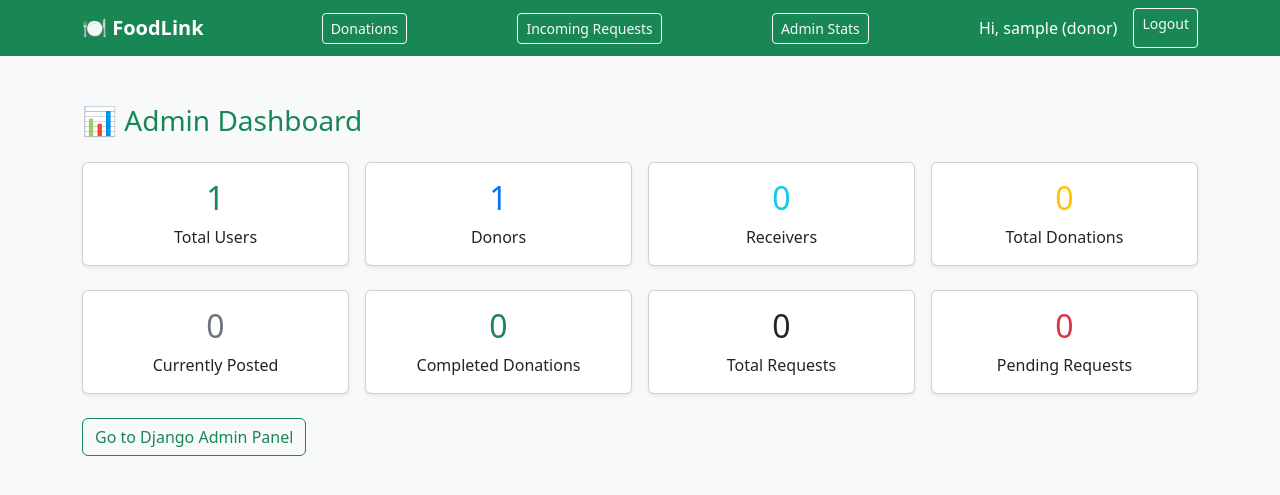
After one commit to tawheedul-islam/FoodLink-Food-Waste-Donation-System, a Django app: page /accounts/admin-dashboard/ in a window 1280 px wide. The commit adds this page. Shown: the top 495 px of the page. Run offline with Django 5.2, Linux system fonts and the light colour scheme; the visitor is signed in with stand-in values (Sample User, id 1); data comes from the database, SQL or seed files in the repository; data that the repository does not hold is empty.

Commit message:
Added admin stats dashboard (superuser only)

```diff
--- a/accounts/urls.py
+++ b/accounts/urls.py
@@ -6,4 +6,5 @@ urlpatterns = [
     path('login/', views.login_view, name='login'),
     path('logout/', views.logout_view, name='logout'),
     path('dashboard/', views.dashboard_view, name='dashboard'),
+    path('admin-dashboard/', views.admin_dashboard, name='admin_dashboard'),
 ]
--- a/accounts/views.py
+++ b/accounts/views.py
@@ -3,6 +3,9 @@ from django.contrib.auth import login, logout, authenticate
 from django.contrib.auth.decorators import login_required
 from django.contrib import messages
 from .forms import RegisterForm
+from .models import User
+from donations.models import FoodDonation
+from requests_app.models import DonationRequest
 
 def register_view(request):
     if request.method == 'POST':
@@ -35,3 +38,21 @@ def logout_view(request):
 @login_required
 def dashboard_view(request):
     return render(request, 'accounts/dashboard.html')
+
+@login_required
+def admin_dashboard(request):
+    if not request.user.is_superuser:
+        messages.error(request, 'Access denied. Admins only.')
+        return redirect('dashboard')
+
+    context = {
+        'total_users': User.objects.count(),
+        'total_donors': User.objects.filter(role='donor').count(),
+        'total_receivers': User.objects.filter(role='receiver').count(),
+        'total_donations': FoodDonation.objects.count(),
+        'posted_donations': FoodDonation.objects.filter(status='posted').count(),
+        'completed_donations': FoodDonation.objects.filter(status='completed').count(),
+        'total_requests': DonationRequest.objects.count(),
+        'pending_requests': DonationRequest.objects.filter(status='pending').count(),
+    }
+    return render(request, 'accounts/admin_dashboard.html', context)
--- /dev/null
+++ b/templates/accounts/admin_dashboard.html
@@ -0,0 +1,63 @@
+{% extends 'base.html' %}
+{% block title %}Admin Dashboard{% endblock %}
+{% block content %}
+<h3 class="text-success mb-4">📊 Admin Dashboard</h3>
+
+<div class="row g-3 mb-4">
+    <div class="col-md-3">
+        <div class="card shadow-sm text-center p-3">
+            <h2 class="text-success">{{ total_users }}</h2>
+            <p class="mb-0">Total Users</p>
+        </div>
+    </div>
+    <div class="col-md-3">
+        <div class="card shadow-sm text-center p-3">
+            <h2 class="text-primary">{{ total_donors }}</h2>
+            <p class="mb-0">Donors</p>
+        </div>
+    </div>
+    <div class="col-md-3">
+        <div class="card shadow-sm text-center p-3">
+            <h2 class="text-info">{{ total_receivers }}</h2>
+            <p class="mb-0">Receivers</p>
+        </div>
+    </div>
+    <div class="col-md-3">
+        <div class="card shadow-sm text-center p-3">
+            <h2 class="text-warning">{{ total_donations }}</h2>
+            <p class="mb-0">Total Donations</p>
+        </div>
+    </div>
+</div>
+
+<div class="row g-3">
+    <div class="col-md-3">
+        <div class="card shadow-sm text-center p-3">
+            <h2 class="text-secondary">{{ posted_donations }}</h2>
+            <p class="mb-0">Currently Posted</p>
+        </div>
+    </div>
+    <div class="col-md-3">
+        <div class="card shadow-sm text-center p-3">
+            <h2 class="text-success">{{ completed_donations }}</h2>
+            <p class="mb-0">Completed Donations</p>
+        </div>
+    </div>
+    <div class="col-md-3">
+        <div class="card shadow-sm text-center p-3">
+            <h2 class="text-dark">{{ total_requests }}</h2>
+            <p class="mb-0">Total Requests</p>
+        </div>
+    </div>
+    <div class="col-md-3">
+        <div class="card shadow-sm text-center p-3">
+            <h2 class="text-danger">{{ pending_requests }}</h2>
+            <p class="mb-0">Pending Requests</p>
+        </div>
+    </div>
+</div>
+
+<div class="mt-4">
+    <a href="/admin/" class="btn btn-outline-success">Go to Django Admin Panel</a>
+</div>
+{% endblock %}
--- a/templates/base.html
+++ b/templates/base.html
@@ -13,10 +13,15 @@
             <a class="navbar-brand fw-bold" href="{% url 'dashboard' %}">🍽️ FoodLink</a>
             <a href="{% url 'donation_list' %}" class="btn btn-outline-light btn-sm me-2">Donations</a>
 
+
             {% if user.role == 'receiver' %}
     <a href="{% url 'my_requests' %}" class="btn btn-outline-light btn-sm me-2">My Requests</a>
 {% elif user.role == 'donor' %}
     <a href="{% url 'incoming_requests' %}" class="btn btn-outline-light btn-sm me-2">Incoming Requests</a>
+{% endif %}
+
+{% if user.is_superuser %}
+    <a href="{% url 'admin_dashboard' %}" class="btn btn-outline-light btn-sm me-2">Admin Stats</a>
 {% endif %}
 
             <div class="d-flex">
```
